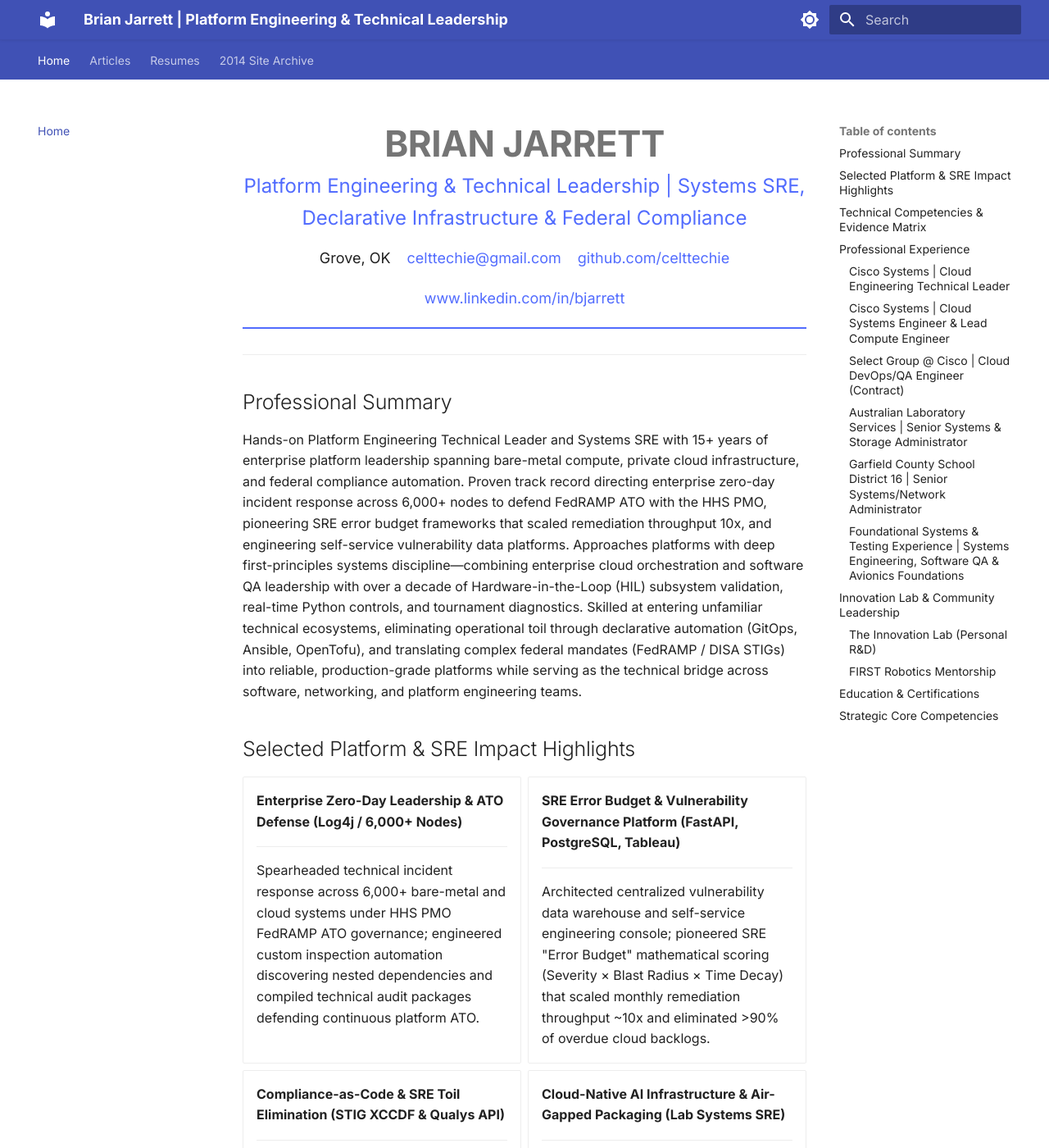
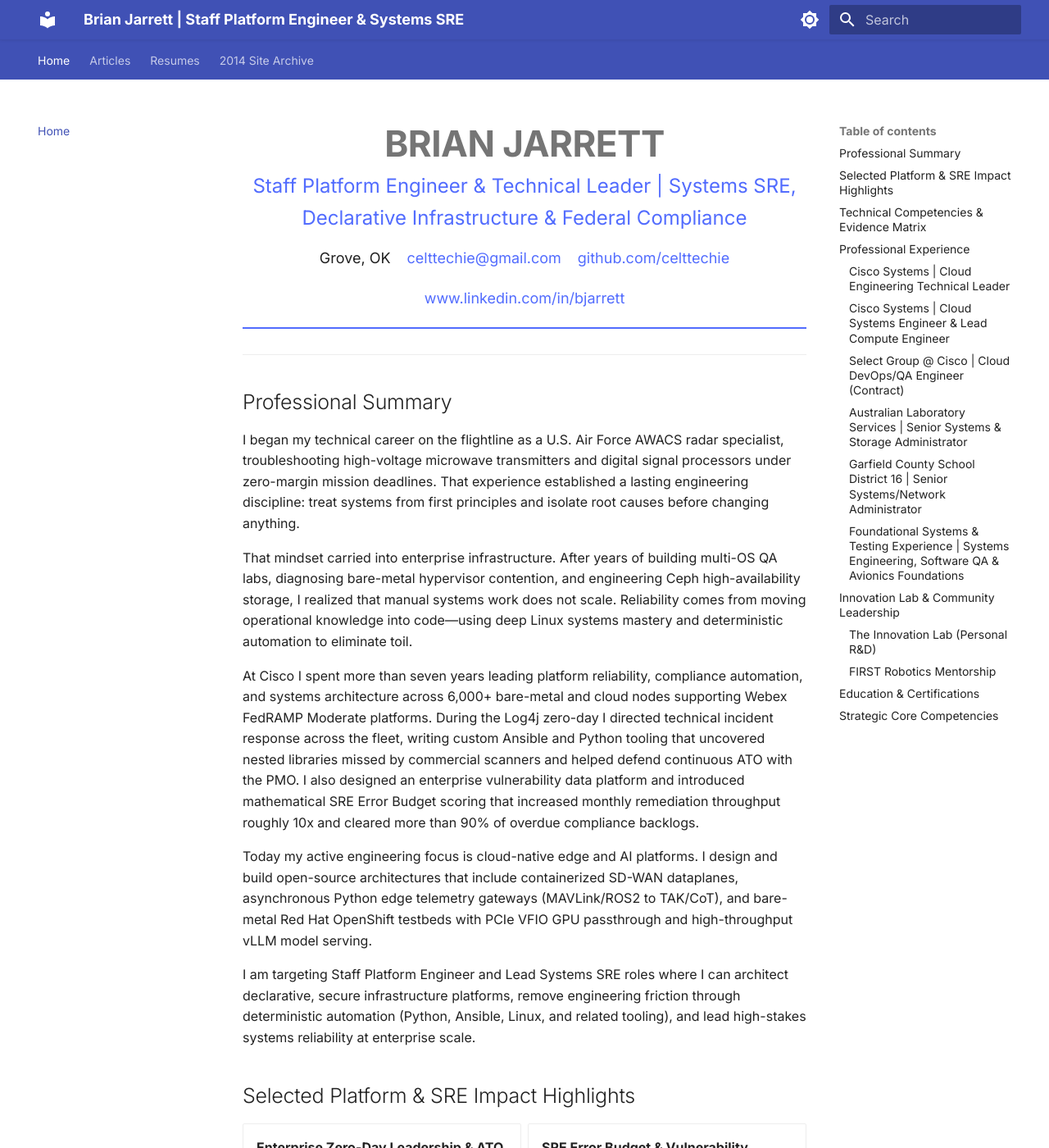
Before and after one commit to celttechie/celttechie.github.io, an MkDocs documentation site: the page built from docs/index.md, in a window 1280 px wide and 1400 px high. Shown: the whole window at 82% size. Built offline with MkDocs 1.6.1 and Material for MkDocs 9.7.7, drawn with Linux system fonts in a browser that asks for light colours.

Commit message:
feat(profile): harmonize site title, executive summary, and metadata with Staff Platform Engineer positioning
- Update data/profile.yaml title and replace dense executive summary with 5-paragraph narrative
- Update mkdocs.yml site_name and SEO site_description to Staff Platform Engineer & Systems SRE
- Update LinkedIn headline template in scripts/resume_tool.py
- Recompile docs/sections/contact.md, docs/sections/summary_executive.md, and print-ready PDF resume (4 pages)

```diff
--- a/docs/sections/contact.md
+++ b/docs/sections/contact.md
@@ -1,6 +1,6 @@
 <div class="resume-header">
     <h1>Brian Jarrett</h1>
-    <div class="subtitle">Platform Engineering & Technical Leadership | Systems SRE, Declarative Infrastructure & Federal Compliance</div>
+    <div class="subtitle">Staff Platform Engineer & Technical Leader | Systems SRE, Declarative Infrastructure & Federal Compliance</div>
     <div class="contact-info">
         <span>Grove, OK</span>
         <span><a href="mailto:celttechie@gmail.com">celttechie@gmail.com</a></span>
--- a/docs/sections/summary_executive.md
+++ b/docs/sections/summary_executive.md
@@ -1 +1,9 @@
-Hands-on Platform Engineering Technical Leader and Systems SRE with 15+ years of enterprise platform leadership spanning bare-metal compute, private cloud infrastructure, and federal compliance automation. Proven track record directing enterprise zero-day incident response across 6,000+ nodes to defend FedRAMP ATO with the HHS PMO, pioneering SRE error budget frameworks that scaled remediation throughput 10x, and engineering self-service vulnerability data platforms. Approaches platforms with deep first-principles systems discipline—combining enterprise cloud orchestration and software QA leadership with over a decade of Hardware-in-the-Loop (HIL) subsystem validation, real-time Python controls, and tournament diagnostics. Skilled at entering unfamiliar technical ecosystems, eliminating operational toil through declarative automation (GitOps, Ansible, OpenTofu), and translating complex federal mandates (FedRAMP / DISA STIGs) into reliable, production-grade platforms while serving as the technical bridge across software, networking, and platform engineering teams.
+I began my technical career on the flightline as a U.S. Air Force AWACS radar specialist, troubleshooting high-voltage microwave transmitters and digital signal processors under zero-margin mission deadlines. That experience established a lasting engineering discipline: treat systems from first principles and isolate root causes before changing anything.
+
+That mindset carried into enterprise infrastructure. After years of building multi-OS QA labs, diagnosing bare-metal hypervisor contention, and engineering Ceph high-availability storage, I realized that manual systems work does not scale. Reliability comes from moving operational knowledge into code—using deep Linux systems mastery and deterministic automation to eliminate toil.
+
+At Cisco I spent more than seven years leading platform reliability, compliance automation, and systems architecture across 6,000+ bare-metal and cloud nodes supporting Webex FedRAMP Moderate platforms. During the Log4j zero-day I directed technical incident response across the fleet, writing custom Ansible and Python tooling that uncovered nested libraries missed by commercial scanners and helped defend continuous ATO with the PMO. I also designed an enterprise vulnerability data platform and introduced mathematical SRE Error Budget scoring that increased monthly remediation throughput roughly 10x and cleared more than 90% of overdue compliance backlogs.
+
+Today my active engineering focus is cloud-native edge and AI platforms. I design and build open-source architectures that include containerized SD-WAN dataplanes, asynchronous Python edge telemetry gateways (MAVLink/ROS2 to TAK/CoT), and bare-metal Red Hat OpenShift testbeds with PCIe VFIO GPU passthrough and high-throughput vLLM model serving.
+
+I am targeting Staff Platform Engineer and Lead Systems SRE roles where I can architect declarative, secure infrastructure platforms, remove engineering friction through deterministic automation (Python, Ansible, Linux, and related tooling), and lead high-stakes systems reliability at enterprise scale.
--- a/mkdocs.yml
+++ b/mkdocs.yml
@@ -1,5 +1,5 @@
-site_name: Brian Jarrett | Platform Engineering & Technical Leadership
-site_description: Personal portfolio and technical blog of Brian Jarrett.
+site_name: Brian Jarrett | Staff Platform Engineer & Systems SRE
+site_description: Staff Platform Engineer and Systems SRE specializing in declarative infrastructure, Linux systems, and enterprise FedRAMP ATO compliance across 6,000+ nodes.
 site_author: Brian Jarrett
 site_url: https://celttechie.github.io/
 
```
Also changed, not shown: 3 other files.
